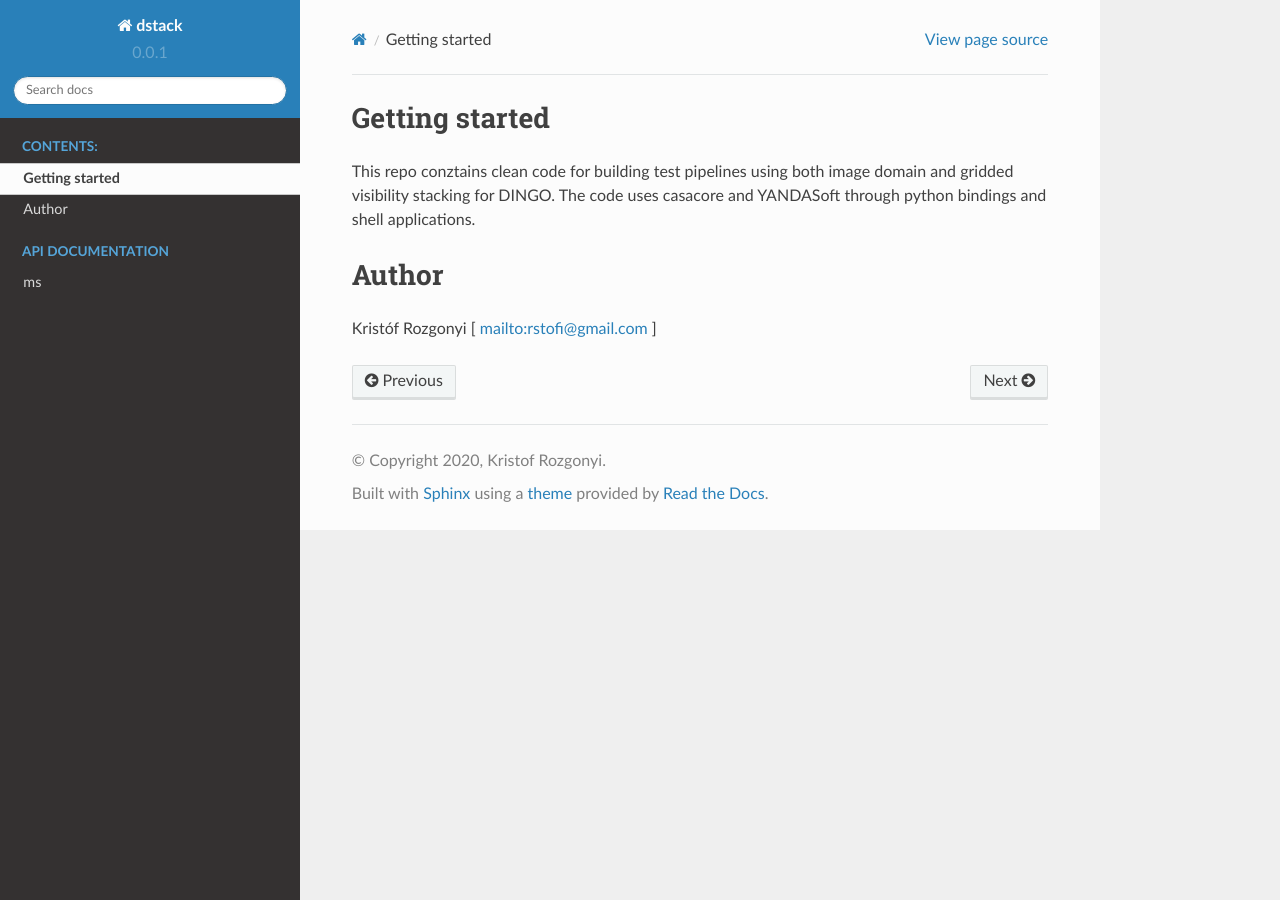
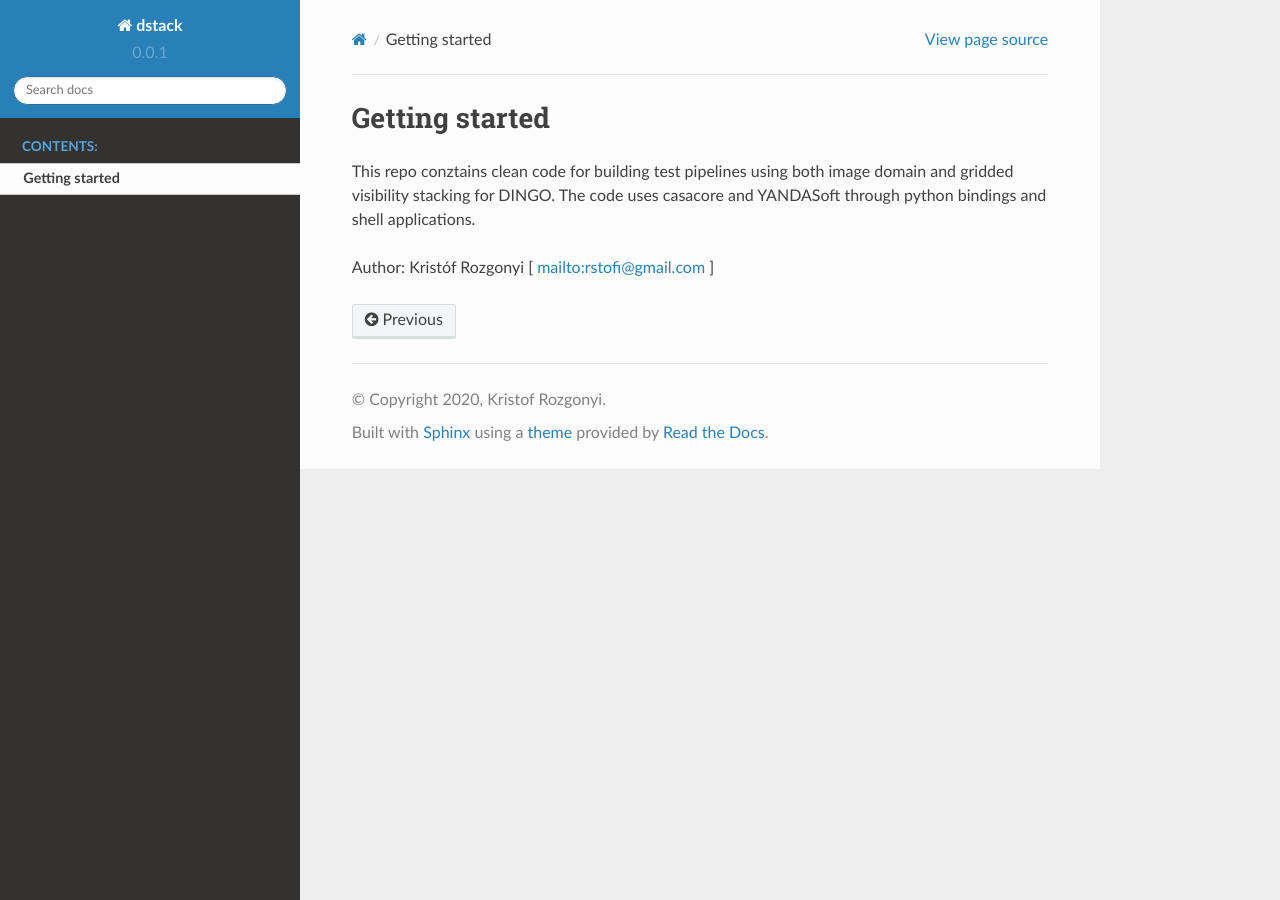
Before and after one commit to alxndrwllmsn/dstack, a Sphinx documentation site: the page built from docs/source/user_guide/getting_started.rst, in a window 1280 px wide. Built offline with Sphinx 7.4.7 and the Read the Docs theme 2.0.0, drawn with Linux system fonts in a browser that asks for light colours; pages that are not in the unit, such as notebooks, are missing from menus.

Commit message:
Automodule documentation updated

```diff
--- a/docs/source/api/dstack.util.ms.rst
+++ /dev/null
@@ -1,5 +0,0 @@
-ms
-==
-
-.. automodule:: dstack.util.ms
-    :members:
--- /dev/null
+++ b/docs/source/api/dstack.util.rst
@@ -0,0 +1,5 @@
+dstack.util
+===========
+
+.. automodule:: dstack.util
+    :members: ms
--- a/docs/source/user_guide/getting_started.rst
+++ b/docs/source/user_guide/getting_started.rst
@@ -3,7 +3,4 @@
 
 This repo conztains clean code for building test pipelines using both image domain and gridded visibility stacking for DINGO. The code uses casacore and YANDASoft through python bindings and shell applications.
 
-Author
-======
-
-Kristóf Rozgonyi [ `<rstofi@gmail.com>`_ ]
+Author: Kristóf Rozgonyi [ `<rstofi@gmail.com>`_ ]
```
